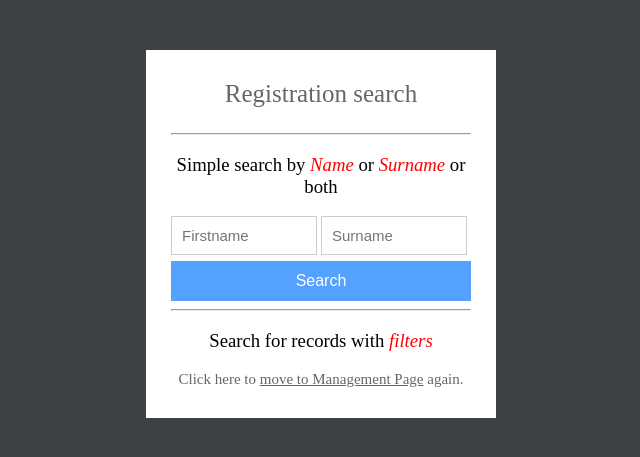
After one commit to ics20072/PHP-Communication-Form, a PHP site: page /searchForm.php in a window 1280 px wide. The commit adds this page. Shown: the top 457 px of the page, without its empty margins (319-959 px from the left). Run offline with PHP 8.4, Linux system fonts and the light colour scheme.

Commit message:
The responsible code snippet has been added so that the administrator can search for a record. It became a one-piece code, where a search can be done by name or surname.

```diff
--- a/administratorPage.php
+++ b/administratorPage.php
@@ -39,6 +39,10 @@
         if($_SERVER['REQUEST_METHOD'] == "POST" and isset($_POST['details'])) {
             header("Location: showDB.php");
         }
+
+        if($_SERVER['REQUEST_METHOD'] == "POST" and isset($_POST['searchRecord'])) {
+            header("Location: searchForm.php");
+        }
     ?>
 
     <form class="form" method="post">
--- a/registration.php
+++ b/registration.php
@@ -64,7 +64,7 @@
         }
     } else {
 ?>
-    <form class="form" action="" method="post">
+    <form class="form"  method="post">
         <h1 class="login-title">Registration</h1>
         <input type="text" class="login-input" name="username" placeholder="Username" required />
         <input type="text" class="login-input" name="email" placeholder="Email Adress">
--- /dev/null
+++ b/searchForm.php
@@ -0,0 +1,77 @@
+<!DOCTYPE html>
+<html>
+<head>
+    <meta charset="utf-8"/>
+    <title>Welcome to the registration search form!</title>
+    <link rel="stylesheet" href="style.css"/>
+    <style>
+        .italicFont {
+            color: red;
+            font-style: italic;
+        }
+        .search-input {
+            font-size: 15px;
+            border: 1px solid #ccc;
+            padding: 10px;
+            margin-bottom: 25px;
+            height: 17px;
+            width: calc(49% - 23px);
+            margin-bottom: 3px;
+        }
+        .search-button {
+            color: #fff;
+            background: #55a1ff;
+            border: 0;
+            outline: 0;
+            width: 100%;
+            height: 40px;
+            font-size: 16px;
+            text-align: center;
+            cursor: pointer;
+            margin-top: 3px;
+        }
+        .red {
+            color: red;
+        }
+    </style>
+</head>
+<body>
+
+    <?php
+        if($_SERVER['REQUEST_METHOD'] == "POST" and isset($_POST['searchRecordSimple'])) {
+            $firstname = $_REQUEST['firstName'];
+            $firstname = str_replace(' ', '', $firstname);
+            $surname = $_REQUEST['lastName'];
+            $surname = str_replace(' ', '', $surname);
+
+            if ($firstname==="" && $surname==="") {
+                echo "<div class='form'>
+                <h3 class='red'>You have not entered any data to search!</h3><br/>
+                <p class='link'>Click here to <a href='searchForm.php'>search </a> again.</p>
+                </div>";
+            }else {
+                session_start();
+                $_SESSION['firstname'] = $firstname;
+                $_SESSION['lastname'] = $surname;
+                header("Location: searchDB.php");
+            }
+        }else {
+    ?>
+    <form class="form"  method="post">
+        <h1 class="login-title">Registration search</h1>
+        <hr>
+        <h3>Simple search by <span class="italicFont">Name</span> or <span class="italicFont">Surname </span>or both</h3>
+        <input type="text" class="search-input" name="firstName" placeholder="Firstname">
+        <input type="text" class="search-input" name="lastName" placeholder="Surname">
+        <input type="submit" value="Search" name="searchRecordSimple" class="search-button"/>
+        <hr>
+        <h3>Search for records with <span class="italicFont">filters</span></h3>
+        <p class='link'>Click here to <a href='administratorPage.php'> move to Management Page</a> again.</p>
+    </form>
+
+    <?php
+        }
+    ?>
+
+</body>
+</html>
--- a/visitorsPage.php
+++ b/visitorsPage.php
@@ -137,3 +137,4 @@
         }
     ?>
 </body>
+</html>
```
Also changed, not shown: searchDB.php (added, +125 -0 lines).
